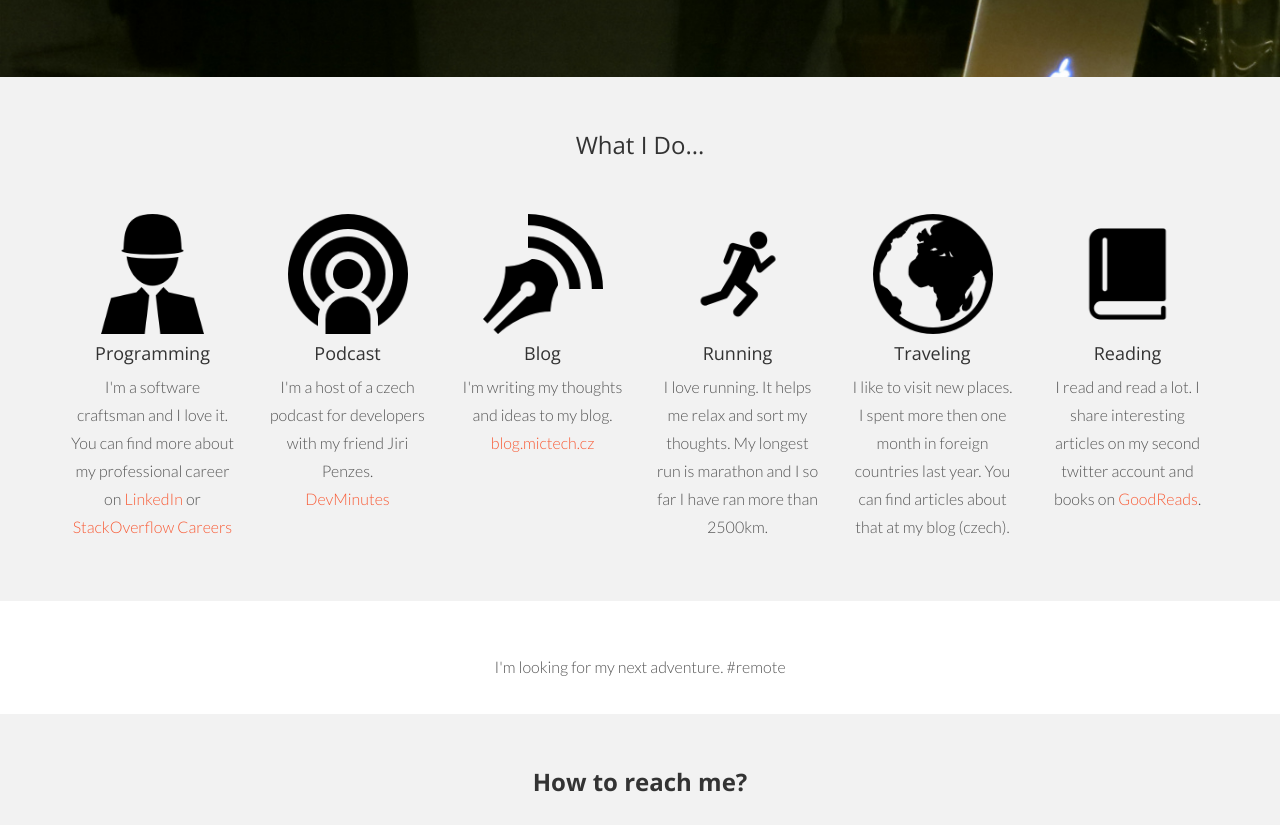
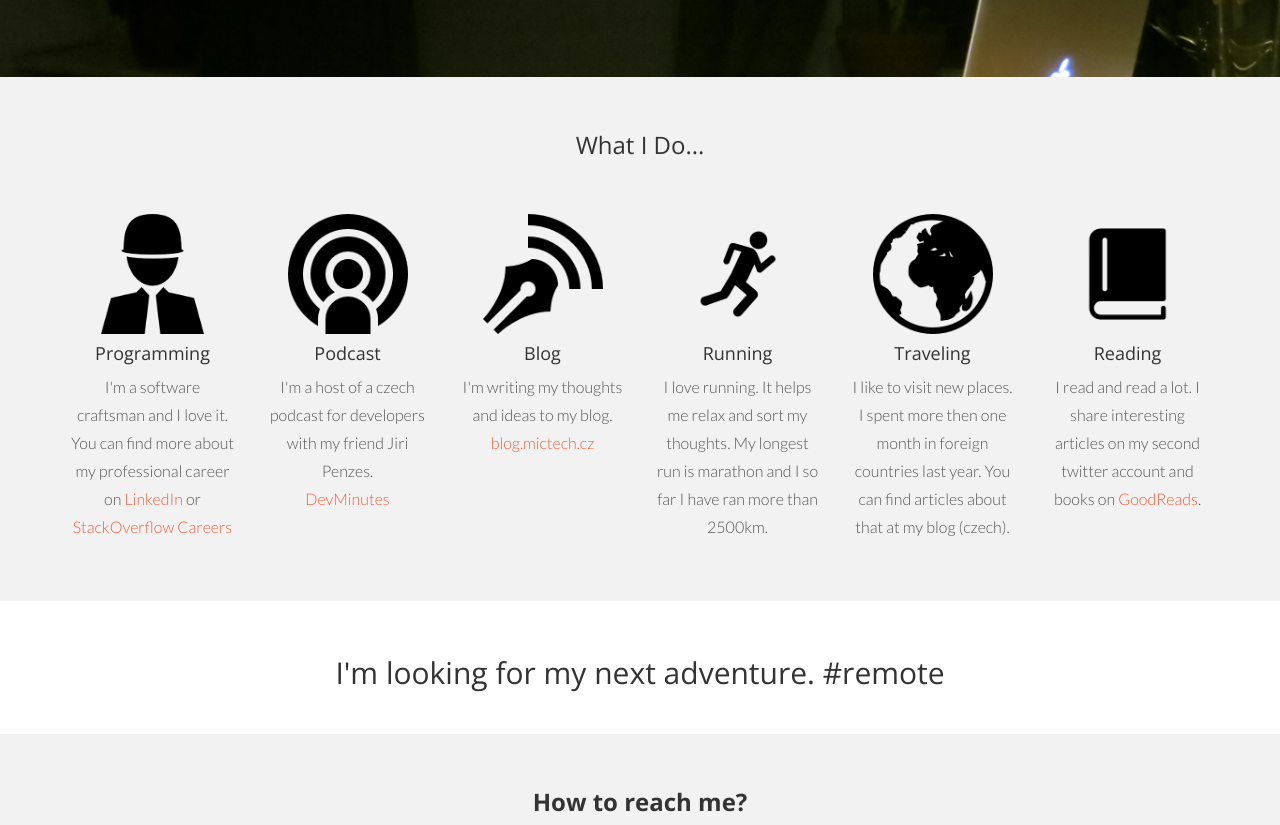
Before and after one commit to MicTech/mictech.github.com, a plain HTML site: page index.html in a window 1280 px wide. Shown: the part 202-1027 px from the top of the page. Drawn offline with nearby package versions, Linux system fonts and the light colour scheme.

Commit message:
Fix end tag

```diff
--- a/index.html
+++ b/index.html
@@ -105,7 +105,7 @@
 		<div class="container">
 			<div class="row">
 				<div class="col-lg-8 col-lg-offset-2">
-                                        <h2></h2>I'm looking for my next adventure. #remote</h2>
+                                        <h2>I'm looking for my next adventure. #remote</h2>
 				</div>
 			</div>
 		</div><!-- /container -->
```
